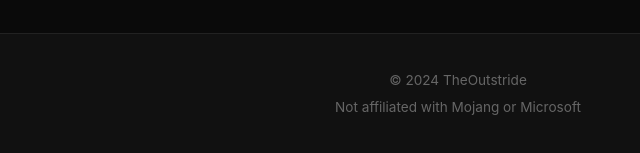
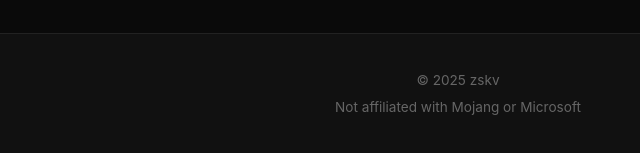
Before and after one commit to zskv-coding/theoutstride, a plain HTML site: page about.html in a window 1280 px wide. Shown: the part 1860-2013 px from the top of the page, 182-822 px from the left. Drawn offline with Linux system fonts and the light colour scheme.

Commit message:
Update about.html

```diff
--- a/about.html
+++ b/about.html
@@ -202,8 +202,9 @@
     </div>
 
     <footer>
-        <p>&copy; 2024 TheOutstride</p>
+        <p>&copy; 2025 zskv</p>
         <p>Not affiliated with Mojang or Microsoft</p>
     </footer>
 </body>
+
 </html>
```
